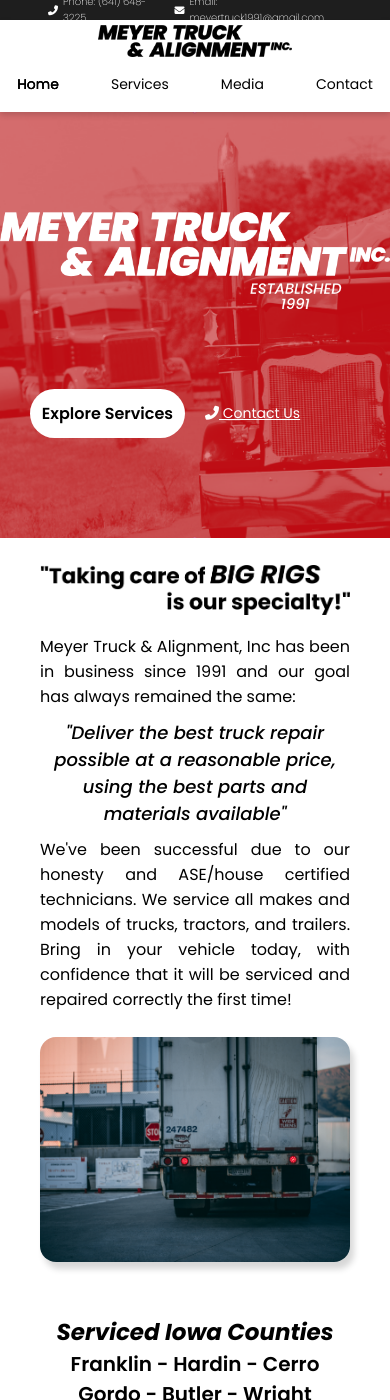
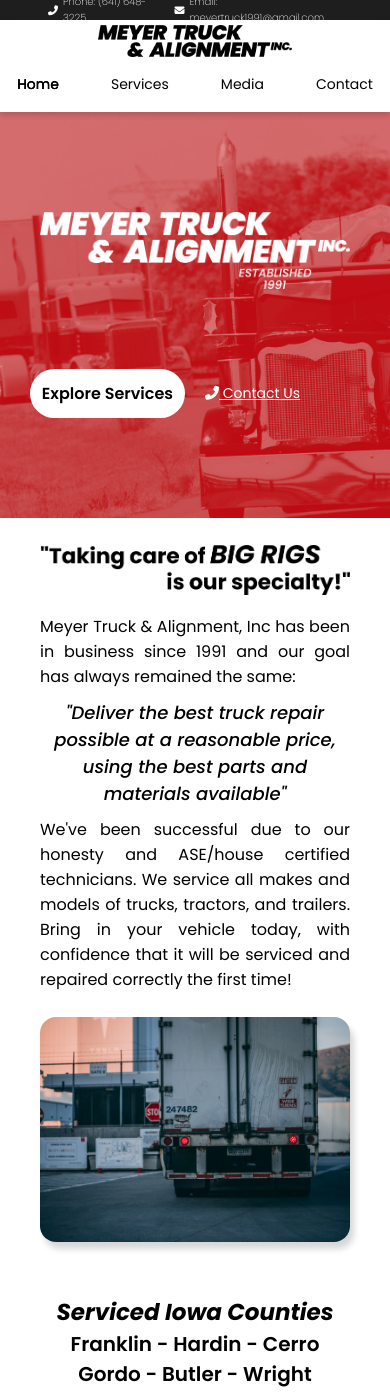
Before and after one commit to Abkes-Solutions-LLC/meyer-truck-and-alignment-website, a Jekyll site: the page built from index.html, in a window 390 px wide and 1400 px high. Built offline with Jekyll 4.4.1, drawn with Linux system fonts in a browser that asks for light colours; nearby versions of some CDN libraries.

Commit message:
Mobile padding fix; Add Favicons

```diff
--- a/_layouts/default.html
+++ b/_layouts/default.html
@@ -3,11 +3,19 @@
 	<head>
 		<meta charset="UTF-8">
 		<!-- Links to Favicons -->
+			<link rel="icon" href="/assets/images/favicons/favicon-32.png" sizes="32x32">
+			<link rel="icon" href="/assets/images/favicons/favicon-128.png" sizes="128x128">
+			<link rel="icon" href="/assets/images/favicons/favicon-152.png" sizes="152x152">
+			<link rel="icon" href="/assets/images/favicons/favicon-167.png" sizes="167x167">
+			<link rel="icon" href="/assets/images/favicons/favicon-180.png" sizes="180x180">
+			<link rel="icon" href="/assets/images/favicons/favicon-192.png" sizes="192x192">
+			<link rel="icon" href="/assets/images/favicons/favicon-196.png" sizes="196x196">
 		<!-- Stylesheets -->
 		<link rel="stylesheet" href="/assets/css/styles.css">
 		<script src="https://kit.fontawesome.com/036268d8ff.js" crossorigin="anonymous"></script>
 		<meta http-equiv="X-UA-Compatible" content="IE=edge">
 		<meta name="viewport" content="width=device-width, initial-scale=1.0">
+		<meta name="format-detection" content="telephone=no">
 		<title>{{ page.title }}</title>
 		{% feed_meta %}
 		{% seo %}
--- a/_sass/scaled-media.scss
+++ b/_sass/scaled-media.scss
@@ -97,9 +97,8 @@
 	}
 
 	.overlay-content{
-		padding: 0 0;
+		padding: 0 40px;
 	}
-
 	.overlay-buttons {
 		margin: 8rem 0 0 0;
 	}
```
Also changed, not shown: assets/images/favicons/favicon-128.png (added), assets/images/favicons/favicon-152.png (added), assets/images/favicons/favicon-167.png (added), assets/images/favicons/favicon-180.png (added), assets/images/favicons/favicon-192.png (added), assets/images/favicons/favicon-196.png (added), assets/images/favicons/favicon-32.png (added).
